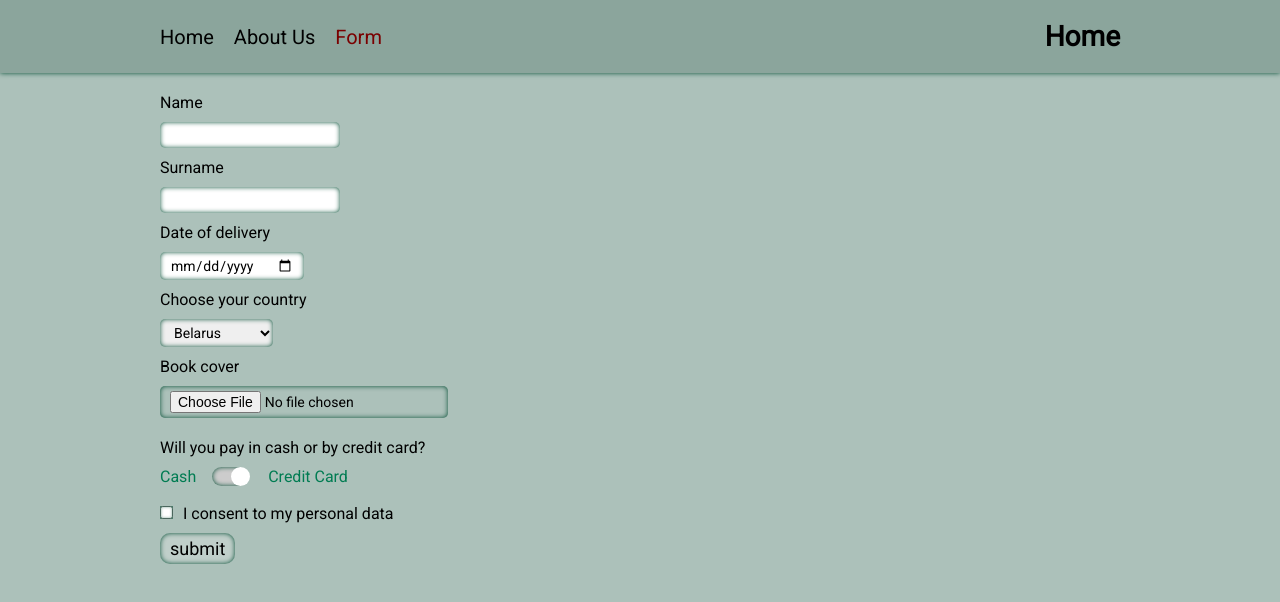
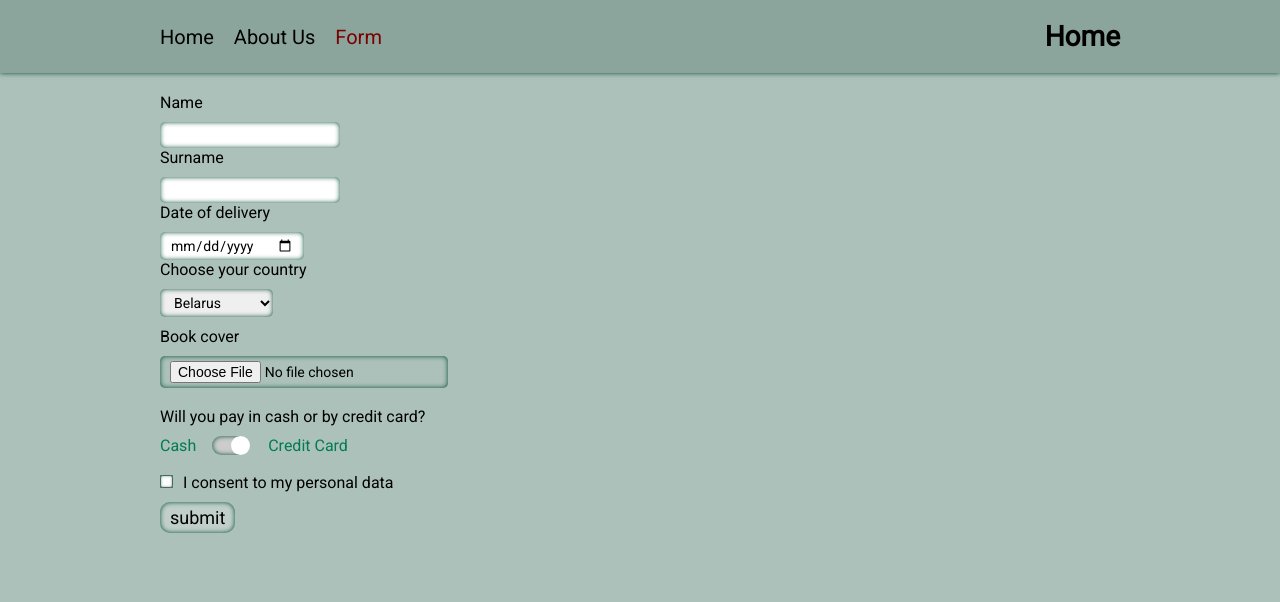
Before and after one commit to Tatiana-312/react2023q1, a React (Vite) app in the folder react-components/: page /form in a window 1280 px wide. Shown: the top 602 px of the page. Built offline with nearby package versions, Linux system fonts and the light colour scheme.

Commit message:
feat: add styles

```diff
--- a/react-components/src/components/Form/Form.module.css
+++ b/react-components/src/components/Form/Form.module.css
@@ -1,3 +1,8 @@
+form {
+  max-width: 350px;
+  flex-grow: 1;
+}
+
 .submit__button {
   border-radius: 10px;
   padding: 5px 10px;
--- a/react-components/src/components/FormCardList/FormCardList.module.css
+++ b/react-components/src/components/FormCardList/FormCardList.module.css
@@ -1,5 +1,5 @@
 .cardList__container {
   display: flex;
   flex-wrap: wrap;
-  gap: 20px;
+  gap: 15px;
 }
--- a/react-components/src/components/Input/Input.module.css
+++ b/react-components/src/components/Input/Input.module.css
@@ -4,7 +4,8 @@
 
 .input {
   display: block;
-  margin: 10px 0px;
+  margin-top: 10px;
+  margin-bottom: 0px;
   padding: 5px 10px;
   font-size: 14px;
   border: none;
@@ -15,3 +16,10 @@
 .input:focus {
   outline: none;
 }
+
+.validation__error {
+  display: inline-block;
+  color: rgb(169, 1, 1);
+  font-size: 12px;
+  height: 12px;
+}
--- a/react-components/src/components/ToggleSwitch/ToggleSwitch.module.css
+++ b/react-components/src/components/ToggleSwitch/ToggleSwitch.module.css
@@ -1,5 +1,5 @@
 .toggle__title {
-  padding: 10px 0;
+  padding-bottom: 10px;
 }
 
 .toggle__option {
@@ -29,7 +29,7 @@
   appearance: none;
   background: none;
   height: 100%;
-	opacity: .00001;
+  opacity: 0.00001;
   position: absolute;
   top: 0;
   z-index: 3;
@@ -61,7 +61,7 @@
 
 .radio_switch label:first-of-type:before,
 .radio_switch label:first-of-type:after {
-	content: "";
+  content: '';
   height: 19px;
   overflow: hidden;
   pointer-events: none;
@@ -74,7 +74,7 @@
   border-radius: 100%;
   position: absolute;
   right: 26px;
-	transition: right .2s ease-in-out;
+  transition: right 0.2s ease-in-out;
   width: 19px;
   z-index: 2;
 }
@@ -84,12 +84,12 @@
   box-shadow: inset 0 0 5px rgb(5 78 53);
   border-radius: 1em;
   margin: 0 1em;
-	transition: background .2s ease-in-out;
+  transition: background 0.2s ease-in-out;
   width: 36px;
 }
 
 .radio_switch input:first-of-type:checked ~ label:first-of-type:after {
-	background:  rgb(173, 215, 201);
+  background: rgb(173, 215, 201);
 }
 
 .radio_switch input:first-of-type:checked ~ label:first-of-type:before {
```
Lines whose indentation alone changed are shown as unchanged.
